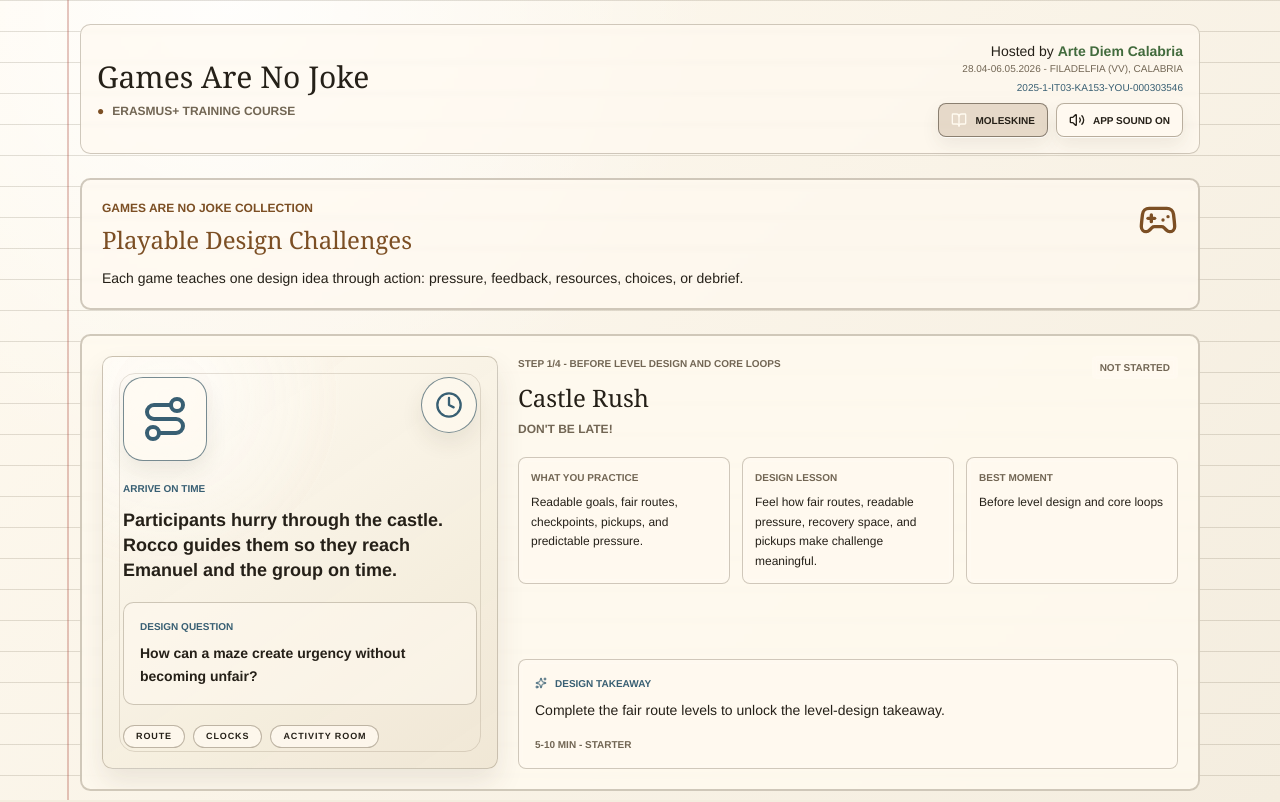
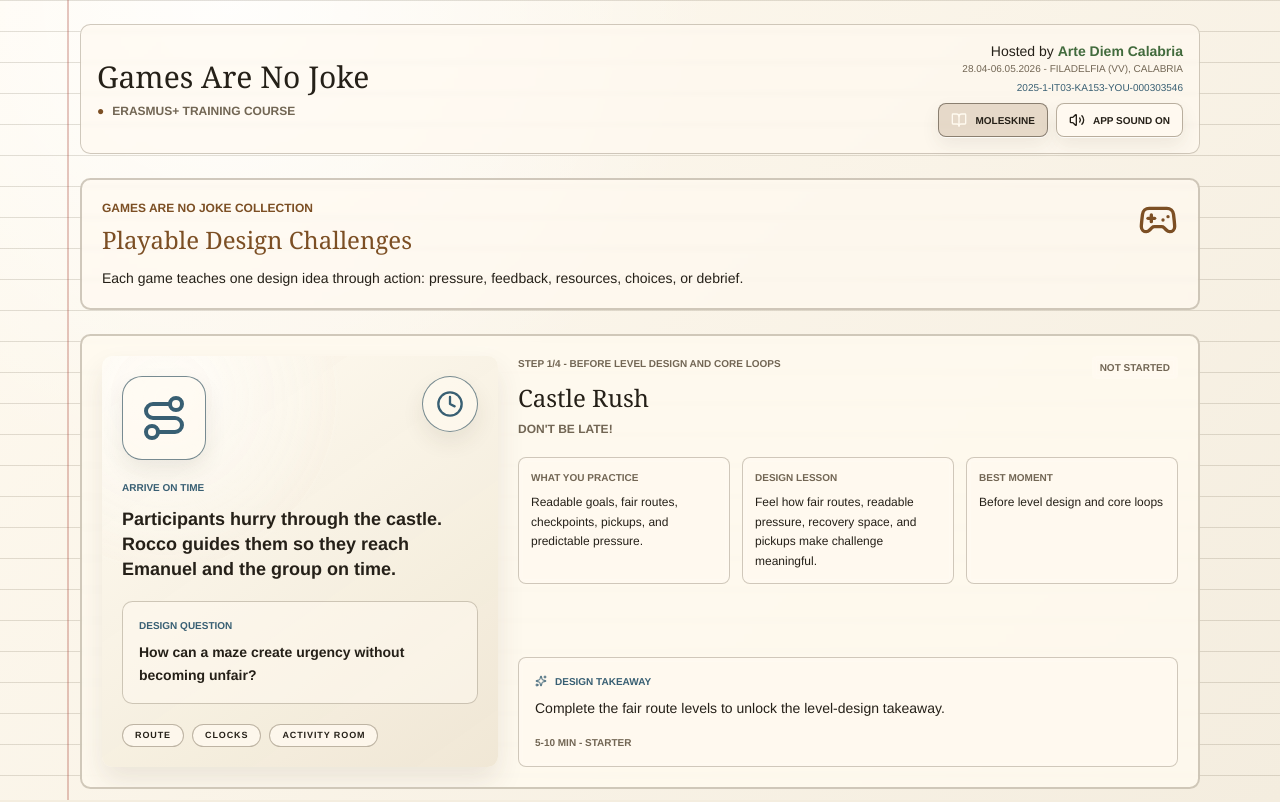
Before and after one commit to artediemcalabria/Games-are-No-Joke-Arcade, a React (Vite) app: page /arcade in a window 1280 px wide. Shown: the top 802 px of the page. Built offline with nearby package versions, Linux system fonts and the light colour scheme.

Commit message:
Remove arcade card preview frame

```diff
--- a/src/index.css
+++ b/src/index.css
@@ -145,12 +145,7 @@
     box-shadow: inset 0 0 28px rgba(255, 255, 255, 0.04);
   }
   .game-symbol-preview::before {
-    content: "";
-    position: absolute;
-    inset: 1rem;
-    border: 1px solid rgba(255, 255, 255, 0.08);
-    border-radius: 1rem;
-    pointer-events: none;
+    content: none;
   }
   .game-symbol-icon,
   .game-symbol-small-icon {
@@ -1131,10 +1126,6 @@
     color: var(--notebook-blue) !important;
   }
 
-  .theme-notebook .game-symbol-preview::before {
-    border-color: rgba(88, 72, 47, 0.16) !important;
-  }
-
   .theme-notebook .game-symbol-icon,
   .theme-notebook .game-symbol-small-icon {
     background: rgba(255, 250, 240, 0.62) !important;
--- a/src/pages/ArcadeList.tsx
+++ b/src/pages/ArcadeList.tsx
@@ -149,7 +149,7 @@ function GamePreview({ id }: { id: string }) {
   const Secondary = preview.secondary;
 
   return (
-    <div className={`game-symbol-preview game-symbol-${preview.tone} min-h-[260px] rounded-xl border p-5 relative overflow-hidden`}>
+    <div className={`game-symbol-preview game-symbol-${preview.tone} min-h-[260px] rounded-xl p-5 relative overflow-hidden`}>
       <div className="relative z-10 flex h-full min-h-[220px] flex-col justify-between gap-5">
         <div className="flex items-start justify-between gap-4">
           <div className="game-symbol-icon">
```
